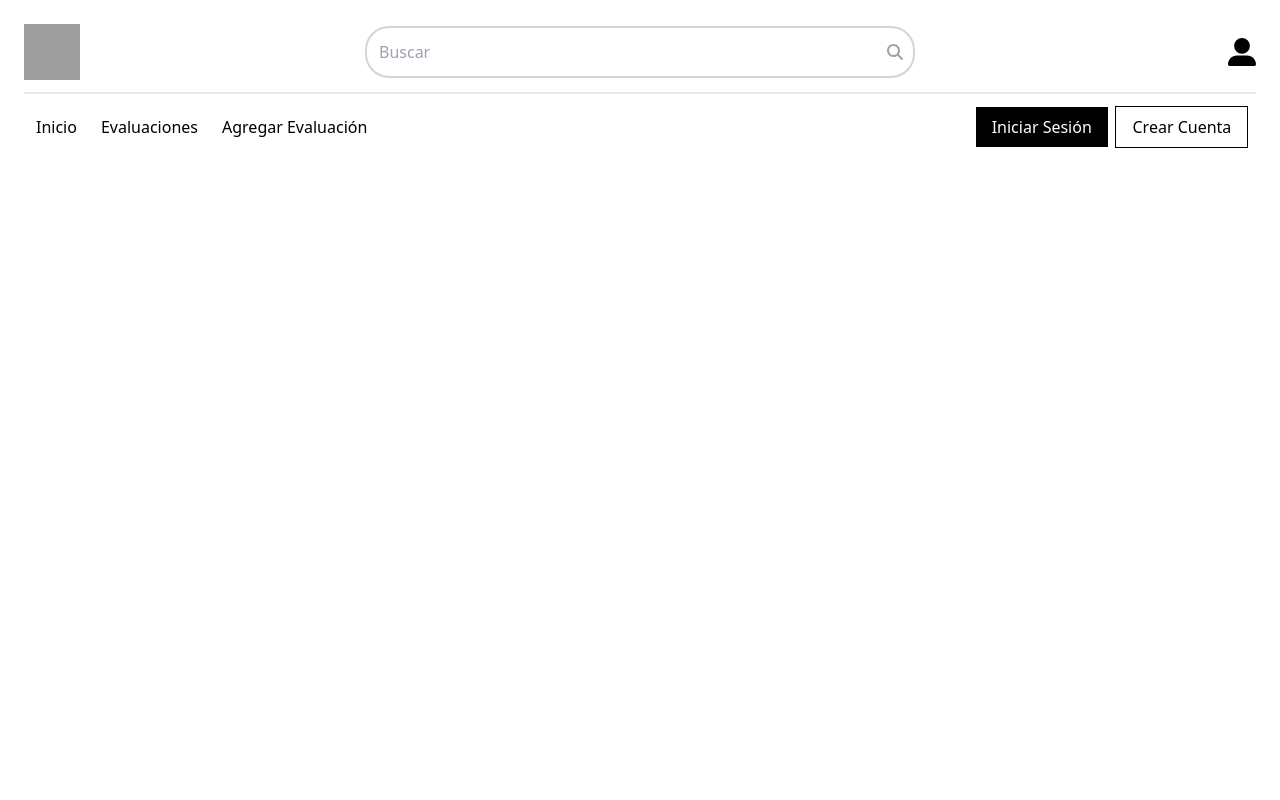
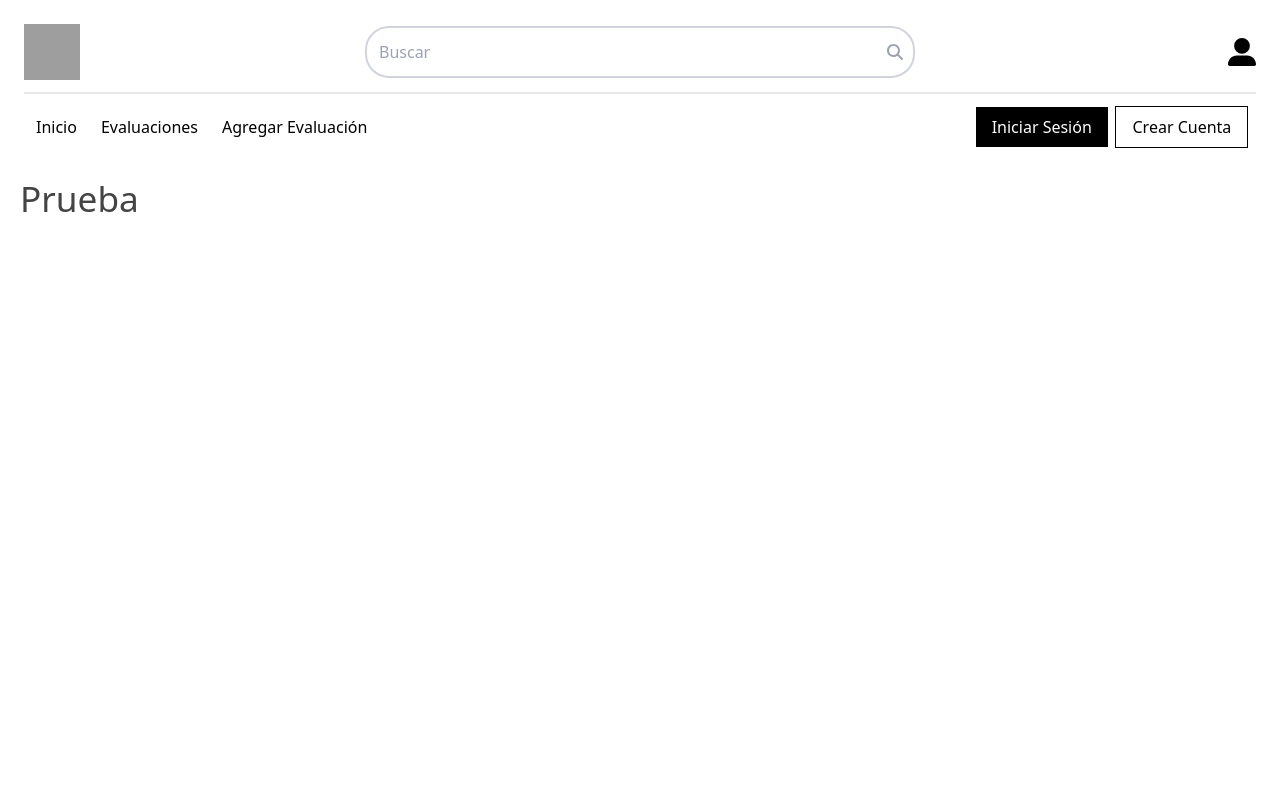
Before and after one commit to mierri/ProyectoDAW, a React (Vite) app: page /pages/evaluaciones/nuevo in a window 1280 px wide. Shown: the top 800 px of the page. Built offline with nearby package versions, Linux system fonts and the light colour scheme; grey boxes are pictures that could not be loaded.

Commit message:
Avances formulario evaluacion

```diff
--- a/src/home/pages/FormularioEvaluacion.jsx
+++ b/src/home/pages/FormularioEvaluacion.jsx
@@ -2,8 +2,12 @@
 
 export const FormularioEvaluacion = () => {
   return (
-    <main className="min-h-screen">
-        {/* Aqui va su html */}
+    <main className="min-h-screen ">
+      <>
+        <div className="form-container">
+          <h1 className="title-form-page">Prueba</h1>
+        </div>
+      </>
     </main>
   )
 }
--- a/src/styles.css
+++ b/src/styles.css
@@ -482,3 +482,16 @@ Login & Register
         left: 50%;
     }
 }
+
+/*
+==============================
+Formulario de Evaluaciones
+==============================
+*/
+
+.title-form-page {
+    font-size: 2.2rem;
+    color: #444;
+    margin-bottom: 10px;
+    margin-left: 20px;
+}
```
Also changed, not shown: 1 other file (tests, documents, lock files or other folders).
